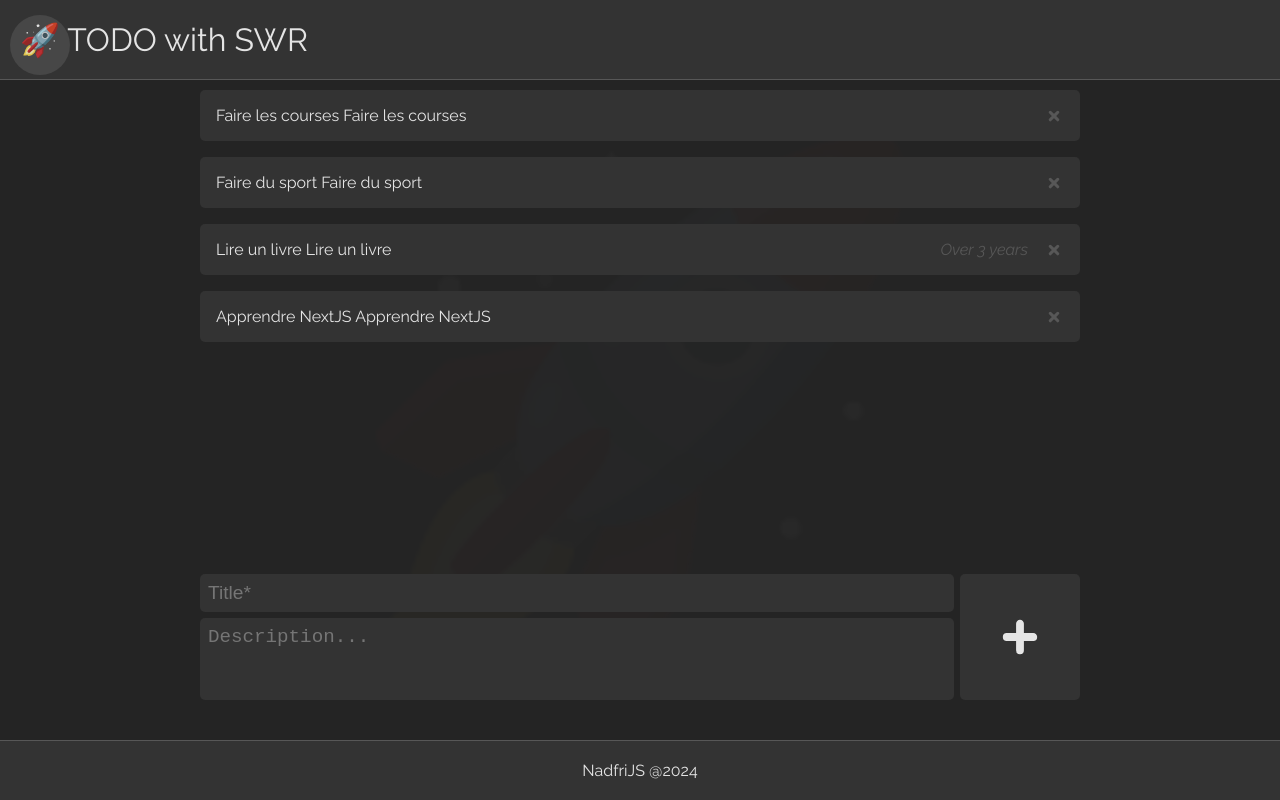
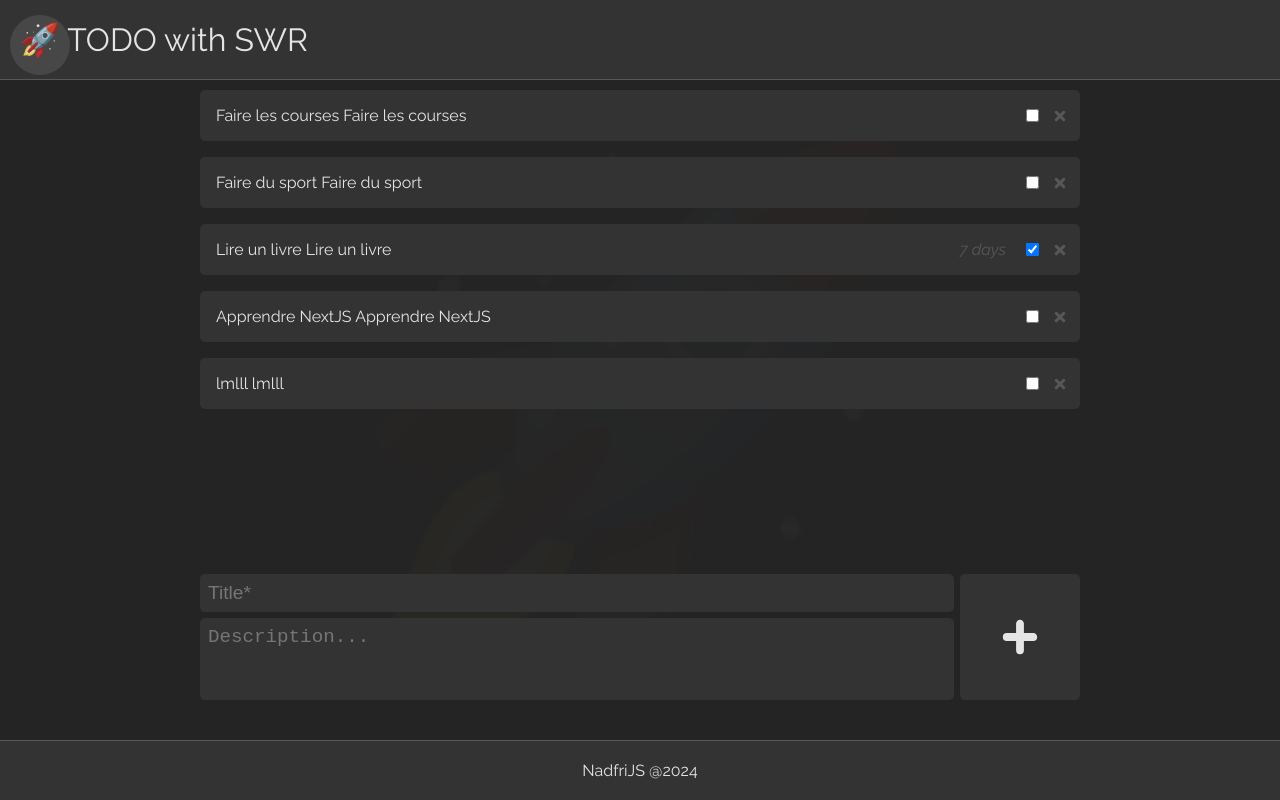
Before and after one commit to nadfri/todo-swr, a React (Vite) app: page / in a window 1280 px wide. Built offline with nearby package versions, Linux system fonts and the light colour scheme; data requests are answered from the project's data file.

Commit message:
Feat: update Todo if completed or not

```diff
--- a/db.json
+++ b/db.json
@@ -4,7 +4,7 @@
       "id": "1",
       "title": "Faire les courses",
       "content": "Acheter du pain, du lait et des oeufs",
-      "completed": false,
+      "isCompleted": false,
       "completedAt": null,
       "createdAt": "2021-01-01T10:00:00.000Z"
     },
@@ -12,7 +12,7 @@
       "id": "2",
       "title": "Faire du sport",
       "content": "Faire une séance de musculation",
-      "completed": false,
+      "isCompleted": false,
       "completedAt": null,
       "createdAt": "2021-01-02T10:00:00.000Z"
     },
@@ -20,17 +20,25 @@
       "id": "3",
       "title": "Lire un livre",
       "content": "Lire le livre 'Clean Code' de Robert C. Martin",
-      "completed": true,
-      "completedAt": "2021-01-03T10:00:00.000Z",
+      "isCompleted": true,
+      "completedAt": "2024-09-03T13:47:03.246Z",
       "createdAt": "2021-01-03T10:00:00.000Z"
     },
     {
       "id": "74d5474a-e6e5-40b0-ba2b-96780c161ffd",
       "title": "Apprendre NextJS",
       "content": "Version 14",
+      "isCompleted": false,
+      "completedAt": null,
+      "createdAt": "2024-08-31T19:56:59.952Z"
+    },
+    {
+      "id": "4d6e2388-4d18-4905-8cfb-275f446b7073",
+      "title": "lmlll",
+      "content": "",
       "completed": false,
       "completedAt": null,
-      "createdAt": "2024-08-31T19:56:59.952Z"
+      "createdAt": "2024-09-03T12:18:48.066Z"
     }
   ]
 }
--- a/src/utils/service.ts
+++ b/src/api/service.ts
@@ -1,6 +1,6 @@
 import useSWR, { mutate } from 'swr';
 import { TodoType } from '@/types/todoType';
-import { ENDPOINT } from './constants';
+import { ENDPOINT } from '../utils/constants';
 
 /*Fetch methods*/
 export const fetchTodos = async (): Promise<TodoType[]> => {
@@ -83,8 +83,9 @@ export const updateTodo = async (updatedTodo: TodoType): Promise<TodoType> => {
   }
 
   const updatedData = await response.json();
-  mutate(`${ENDPOINT}/${updatedTodo.id}`); // Revalidation des données spécifiques
-  mutate(ENDPOINT); // Revalidation de la liste complète
+  mutate(`${ENDPOINT}/${updatedTodo.id}`);
+  mutate(ENDPOINT);
+
   return updatedData;
 };
 
--- a/src/components/AddNewTodo/AddNewTodo.tsx
+++ b/src/components/AddNewTodo/AddNewTodo.tsx
@@ -1,6 +1,6 @@
 import './AddNewTodo.scss';
 import { TodoType } from '@/types/todoType';
-import { createTodo } from '@/utils/service';
+import { createTodo } from '@/api/service';
 import CrossIcon from '../Icons/CrossIcon';
 import { v4 as uuidv4 } from 'uuid';
 
@@ -18,7 +18,7 @@ export default function AddNewTodo() {
       id: uuidv4(),
       title: titleTodo.toString(),
       content: contentTodo ? contentTodo.toString() : '',
-      completed: false,
+      isCompleted: false,
       completedAt: null,
       createdAt: new Date(),
     };
--- a/src/components/Todo/Todo.scss
+++ b/src/components/Todo/Todo.scss
@@ -3,7 +3,6 @@
   justify-content: space-between;
   align-items: center;
 
-  padding-inline: 16px;
   border-radius: 5px;
   background-color: var(--grey-dark);
   transition: translate 0.2s, background-color 0.2s, opacity 0.5s;
@@ -16,13 +15,13 @@
   .todo-link {
     display: flex;
     justify-content: space-between;
-    padding-block: 16px;
+    padding: 16px;
     flex: 1;
   }
 
   .todo-completed {
     display: inline-block;
-    margin-inline: 16px;
+    padding-left: 10px;
     font-style: italic;
     color: var(--grey);
 
@@ -35,12 +34,24 @@
     color: var(--white);
   }
 
+  .todo-actions {
+    display: flex;
+    align-items: center;
+    gap: 8px;
+    padding-right: 10px;
+  }
+
+  .todo-check{
+
+  }
+
   .btn-delete {
     display: grid;
     place-items: center;
     background-color: transparent;
     color: var(--grey);
     border: none;
+
 
     .CrossIcon {
       width: 20px;
--- a/src/components/Todo/Todo.tsx
+++ b/src/components/Todo/Todo.tsx
@@ -3,7 +3,7 @@ import { TodoType } from '@/types/todoType';
 import { Link } from 'react-router-dom';
 import CrossIcon from '../Icons/CrossIcon';
 import { formatDateByDistance } from '@/utils/formatDateByDistance';
-import { deleteTodo } from '@/utils/service';
+import { deleteTodo, updateTodo } from '@/api/service';
 import { useRef } from 'react';
 
 type TodoProps = {
@@ -12,6 +12,17 @@ type TodoProps = {
 
 export default function Todo({ todo }: TodoProps) {
   const refLi = useRef<HTMLLIElement>(null);
+
+  const handleCompleted = async () => {
+    const newIsCompleted = !todo.isCompleted;
+    const newCompletedAt = newIsCompleted ? new Date() : null;
+
+    updateTodo({
+      ...todo,
+      isCompleted: newIsCompleted,
+      completedAt: newCompletedAt,
+    });
+  };
 
   const handleDelete = () => {
     refLi.current?.classList.add('deleting');
@@ -29,13 +40,23 @@ export default function Todo({ todo }: TodoProps) {
         </span>
 
         {todo.completedAt && (
-          <span className='todo-completed'>{formatDateByDistance(todo.completedAt)}</span>
+          <span className='todo-completed'>
+            {formatDateByDistance(new Date(todo.completedAt))}
+          </span>
         )}
       </Link>
 
-      <button className='btn-delete' onClick={handleDelete}>
-        <CrossIcon className='CrossIcon' />
-      </button>
+      <div className='todo-actions'>
+        <input
+          type='checkbox'
+          className='todo-check'
+          checked={todo.isCompleted}
+          onChange={handleCompleted}
+        />
+        <button className='btn-delete' onClick={handleDelete}>
+          <CrossIcon className='CrossIcon' />
+        </button>
+      </div>
     </li>
   );
 }
--- a/src/components/TodoPage/TodoPage.tsx
+++ b/src/components/TodoPage/TodoPage.tsx
@@ -1,7 +1,8 @@
 import './TodoPage.scss';
 import { Navigate } from 'react-router-dom';
 import { useParams } from 'react-router-dom';
-import { useTodo } from '@/utils/service';
+import { useTodo } from '@/api/service';
+import { formatDateByDistance } from '@/utils/formatDateByDistance';
 
 export default function TodoPage() {
   const { id } = useParams();
@@ -17,7 +18,8 @@ export default function TodoPage() {
   return (
     <div className='TodoPage'>
       <h1>{todo.title}</h1>
-      <div>{todo.content}</div>
+      <p>{todo.content}</p>
+      <p>{todo.isCompleted? `Fait ${todo.completedAt && formatDateByDistance(todo.completedAt)}`: 'Non Fait'}</p>
     </div>
   );
 }
--- a/src/components/Todos/Todos.tsx
+++ b/src/components/Todos/Todos.tsx
@@ -1,7 +1,7 @@
 import './Todos.scss';
 import Todo from '@/components/Todo/Todo';
 import { TodoType } from '@/types/todoType';
-import { useTodos } from '@/utils/service';
+import { useTodos } from '@/api/service';
 import AddNewTodo from '../AddNewTodo/AddNewTodo';
 
 export default function Todos() {
--- a/src/types/todoType.ts
+++ b/src/types/todoType.ts
@@ -2,7 +2,7 @@ export type TodoType = {
   id: string;
   title: string;
   content: string;
-  completed: boolean;
+  isCompleted: boolean;
   completedAt: Date | null;
   createdAt: Date;
 };
```
